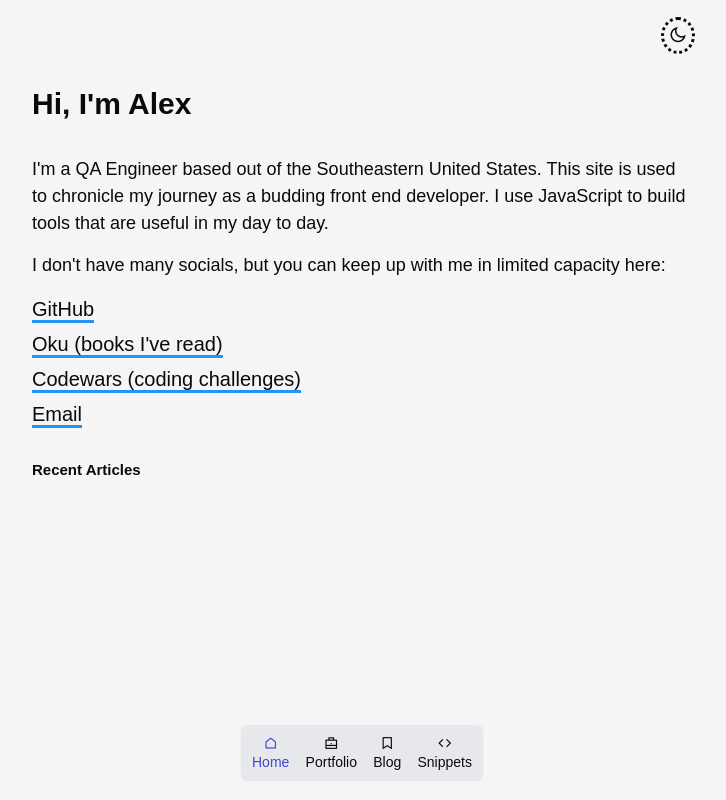
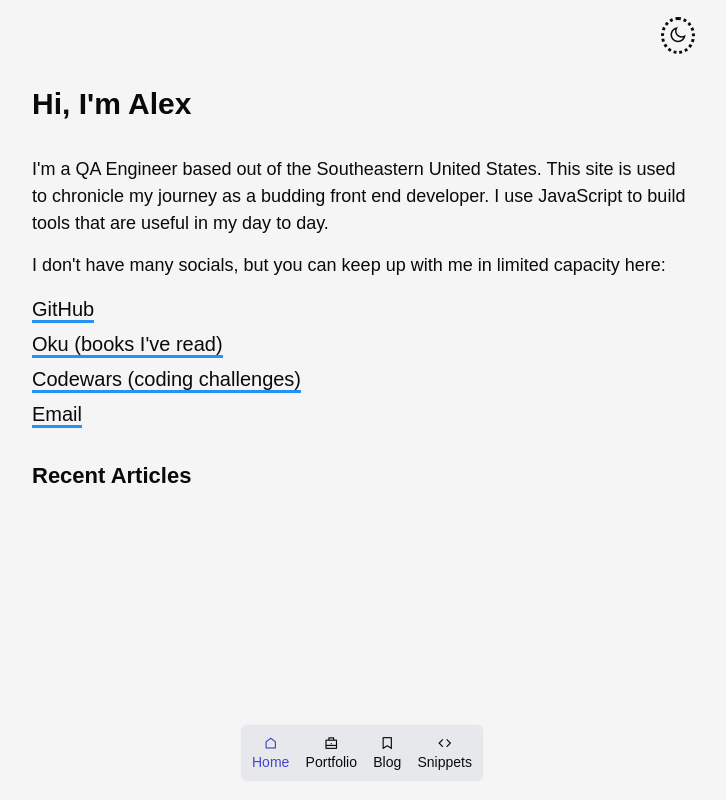
Before and after one commit to alex-j-garcia/blog, a React (Create React App) app: page / in a window 1280 px wide. Shown: the whole page, without its empty margins (278-1004 px from the left). Built offline with nearby package versions, Linux system fonts and the light colour scheme.

Commit message:
Increase h2 desktop size

```diff
--- a/src/index.css
+++ b/src/index.css
@@ -19,6 +19,10 @@ p, a {
 .dark-theme {
   background-color: hsl(0, 0%, 4%);
   color:hsl(0, 0%, 96%);
+}
+
+h2 {
+  font-size: 1.8rem;
 }
 
 .light-theme {
@@ -78,6 +82,10 @@ p {
 }
 
 @media (min-width: 600px)  {
+  h2 {
+    font-size: 2.2rem;
+  }
+
   p {
     font-size: 1.8rem;
   }
```
